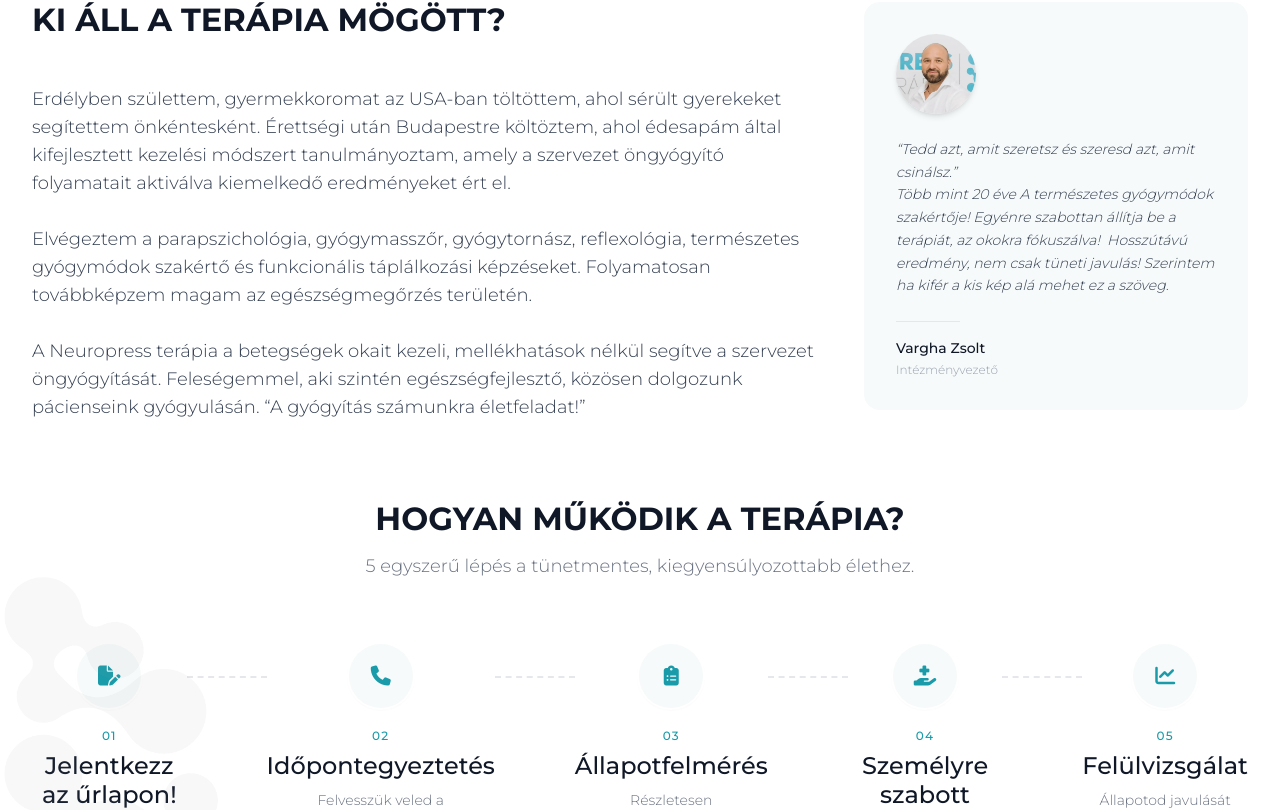
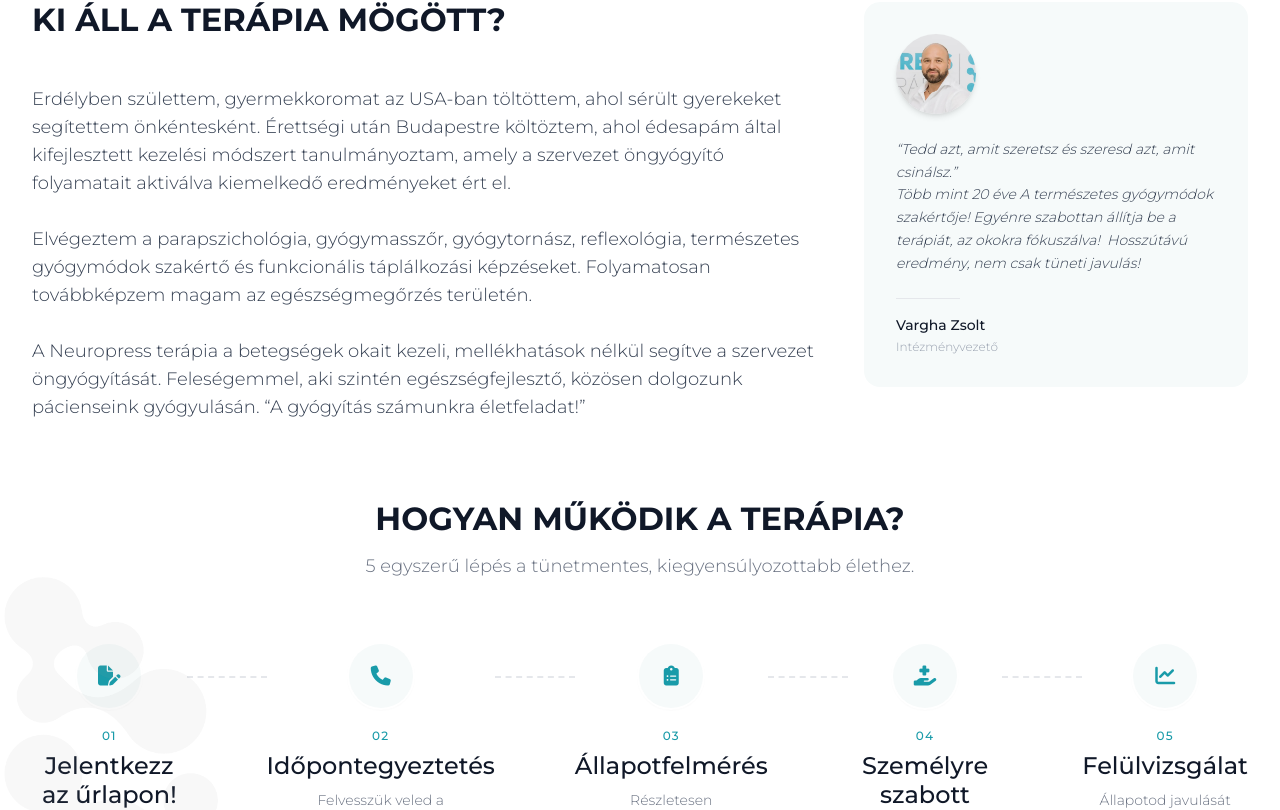
Before and after one commit to neuropress/landing-zsolt, a Next.js app: page / in a window 1280 px wide. Shown: the part 2537-3347 px from the top of the page. Built offline with nearby package versions, Linux system fonts and the light colour scheme.

Commit message:
A few content changes at the end

```diff
--- a/app/components/About.tsx
+++ b/app/components/About.tsx
@@ -40,7 +40,7 @@ const About = () => {
 								csinálsz.&rdquo; <br /> Több mint 20 éve A természetes
 								gyógymódok szakértője! Egyénre szabottan állítja be a terápiát,
 								az okokra fókuszálva!  Hosszútávú eredmény, nem csak tüneti
-								javulás! Szerintem ha kifér a kis kép alá mehet ez a szöveg.
+								javulás!
 							</p>
 							<div className="border-t border-gray-200 w-16 mb-4" />
 							<p className="text-sm font-medium text-gray-900">Vargha Zsolt</p>
--- a/app/components/Symptoms2.tsx
+++ b/app/components/Symptoms2.tsx
@@ -19,7 +19,7 @@ const symptoms = [
 	{
 		icon: "fa-regular fa-heart-pulse",
 		title: "Bőrgyógyászati panaszok",
-		image: "/images/stock/14.webp",
+		image: "/images/celebri-webp/evel.webp",
 	},
 	{
 		icon: "fa-regular fa-bolt",
--- a/app/components/Testimonials.tsx
+++ b/app/components/Testimonials.tsx
@@ -13,7 +13,7 @@ const testimonials = [
 		fullImage: "/images/celebri-webp/2.webp",
 		symptom: "színésznő",
 		solution:
-			"„Nyári Dia életét évek óta megnehezítették a migrénes panaszok. Ha jött a fejgörcs, elvonult egy sötét szobába és még a fájdalomcsillapító sem enyhítette fájdalmát. Volt, hogy gyermekét is alig tudta ellátni, annyira szenvedett. Ma pedig, alig fél évvel az első kezelés után, búcsút intett a migrénnek és alig várja az allergiaszezont, ami korábban maga volt a rémálom számára. Vargha Zsolt és a NeuroPress Terápia segítségével szervezete ellanállóbb lett, ő pedig tudatosabb, jobban érti teste jelzéseit.",
+			"Nyári Dia életét évek óta megnehezítették a migrénes panaszok. Ha jött a fejgörcs, elvonult egy sötét szobába és még a fájdalomcsillapító sem enyhítette fájdalmát. Volt, hogy gyermekét is alig tudta ellátni, annyira szenvedett. Ma pedig, alig fél évvel az első kezelés után, búcsút intett a migrénnek és alig várja az allergiaszezont, ami korábban maga volt a rémálom számára. Vargha Zsolt és a NeuroPress Terápia segítségével szervezete ellanállóbb lett, ő pedig tudatosabb, jobban érti teste jelzéseit.",
 		rating: 5,
 	},
 	{
@@ -22,7 +22,7 @@ const testimonials = [
 		fullImage: "/images/celebri-webp/4.webp",
 		symptom: "énekes, színész",
 		solution:
-			"„Vastag Csaba évek óta küzdött a krónikus fáradtság és a gyakori megfázás tüneteivel. A mindennapi teendők is nehézséget okoztak számára, és a színpadon sem tudta mindig a legjobb formáját hozni. A NeuroPress Terápia segítségével azonban újra energikusnak és egészségesnek érzi magát. Ma már nemcsak a színpadon, hanem a mindennapokban is élvezi az életet, és hálás Vargha Zsoltnak a támogatásért.",
+			"Vastag Csaba aktív sportolóként és előadóként számára mindig is fontos volt szervezete ellenálló képességének tudatos támogatása. A rendszeres koncertek, éjszakai fellépések és utazások miatt prevenciós céllal kereste fel a NeuroPress Terápiát. Tapasztalata szerint ellenállóbbnak érzi magát, és ha megbetegszik, a felépülés rövidebb ideig tart. Története jól mutatja, hogy a NeuroPress Terápia azok számára is értékes, akik hosszú távon szeretnék megőrizni vitalitásukat és teljesítőképességüket.",
 		rating: 5,
 	},
 	{
```
